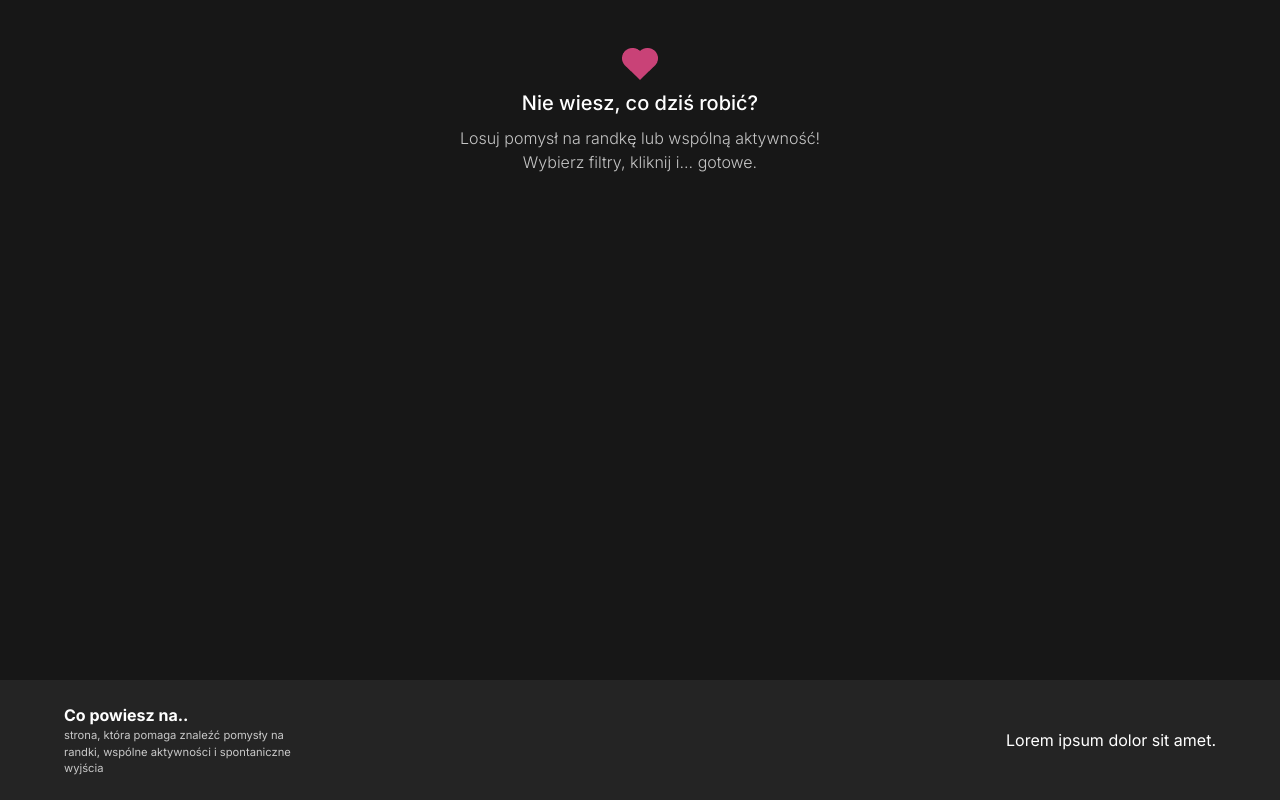
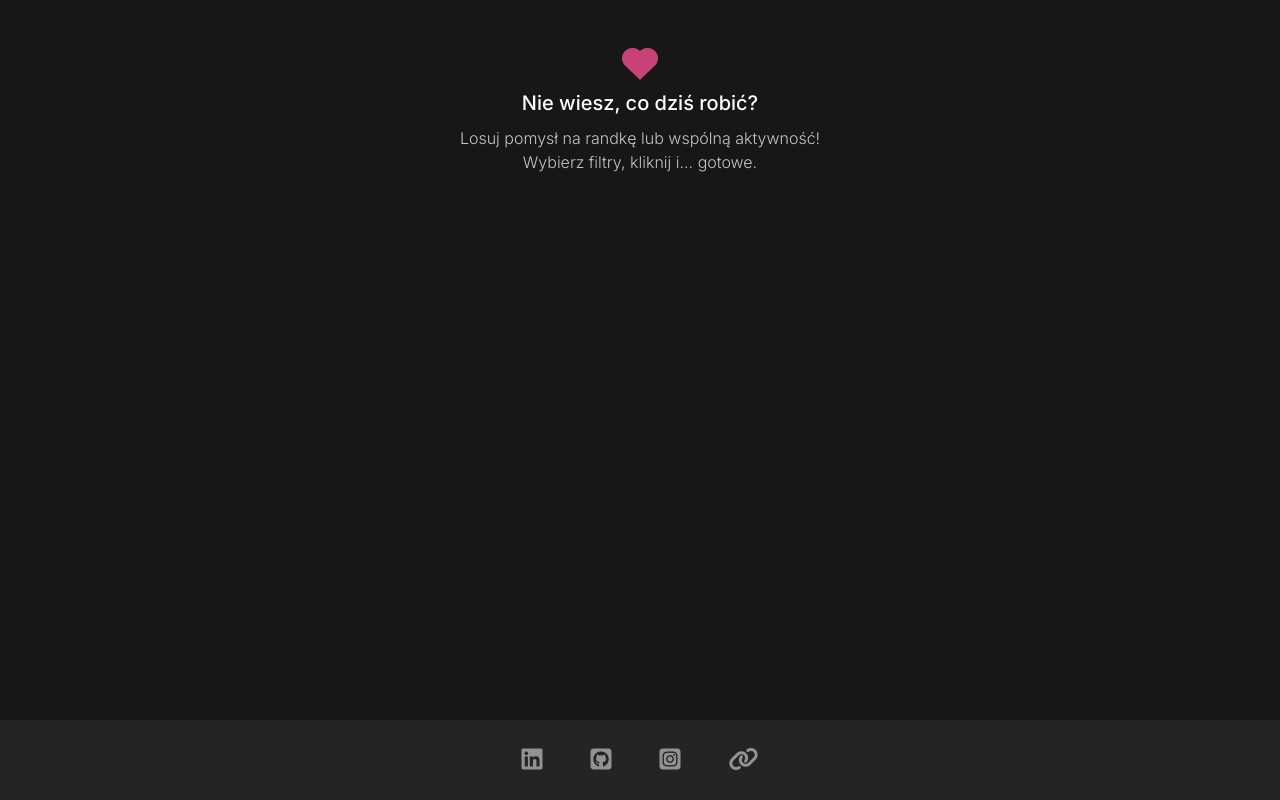
Before and after one commit to kxGeou/WhatAbout, a React (Vite) app: page / in a window 1280 px wide. Built offline with nearby package versions, Linux system fonts and the light colour scheme.

Commit message:
footer update

```diff
--- a/index.html
+++ b/index.html
@@ -14,13 +14,19 @@
     <div id="root"></div>
     <script type="module" src="/src/main.jsx"></script>
     <footer>
-      <div class="textBox">
-        <h2>Co powiesz na..</h2>
-        <p>strona, która pomaga znaleźć pomysły na randki, wspólne aktywności i spontaniczne wyjścia</p>
-      </div>
-
-      <div class="socials">
-        Lorem ipsum dolor sit amet.
+      <div class="social-box">
+        <a href="https://www.linkedin.com/in/grzegorz-matusik-401b0435a/" target="_blank" >
+          <i class="fa-brands fa-linkedin"></i>
+        </a>
+        <a href="https://github.com/kxGeou?tab=overview&from=2025-04-01&to=2025-04-17" target="_blank">
+          <i class="fa-brands fa-square-github"></i>
+        </a>
+        <a href="https://www.instagram.com/devscribe/" target="_blank">
+          <i class="fa-brands fa-square-instagram"></i>
+        </a>
+        <a href="https://grzegorz-matusik-portfolio.netlify.app/" target="_blank">
+          <i class="fa-solid fa-link"></i>
+        </a>
       </div>
     </footer>
   </body>
--- a/src/index.css
+++ b/src/index.css
@@ -31,21 +31,28 @@ footer {
     position: absolute;
     bottom: 0   ;
     display: flex;
-    justify-content: space-between;
+    justify-content: center;
     align-items: center;
     padding: 1rem 5%;
-    height: 15%;
+    height: 10%;
     width: 100%;
     background-color: var(--color-footer);
 }
 
-footer .textBox h2 {
-    font-size: 1rem;
-    font-weight: bold;
+
+footer .social-box {
+    display: flex;
+    gap: 3rem;
 }
 
-footer .textBox p {
-    font-size: 0.70rem;
-    width: 15rem;
-    opacity: 75%;
+.social-box i {
+    font-size: 1.5rem;
+    opacity: 50%;
+    cursor: pointer;
+    transition: all 0.5s ease;
 }
+
+.social-box i:hover {
+    color: var(--color-couples);
+    opacity: 100%;
+}
```
